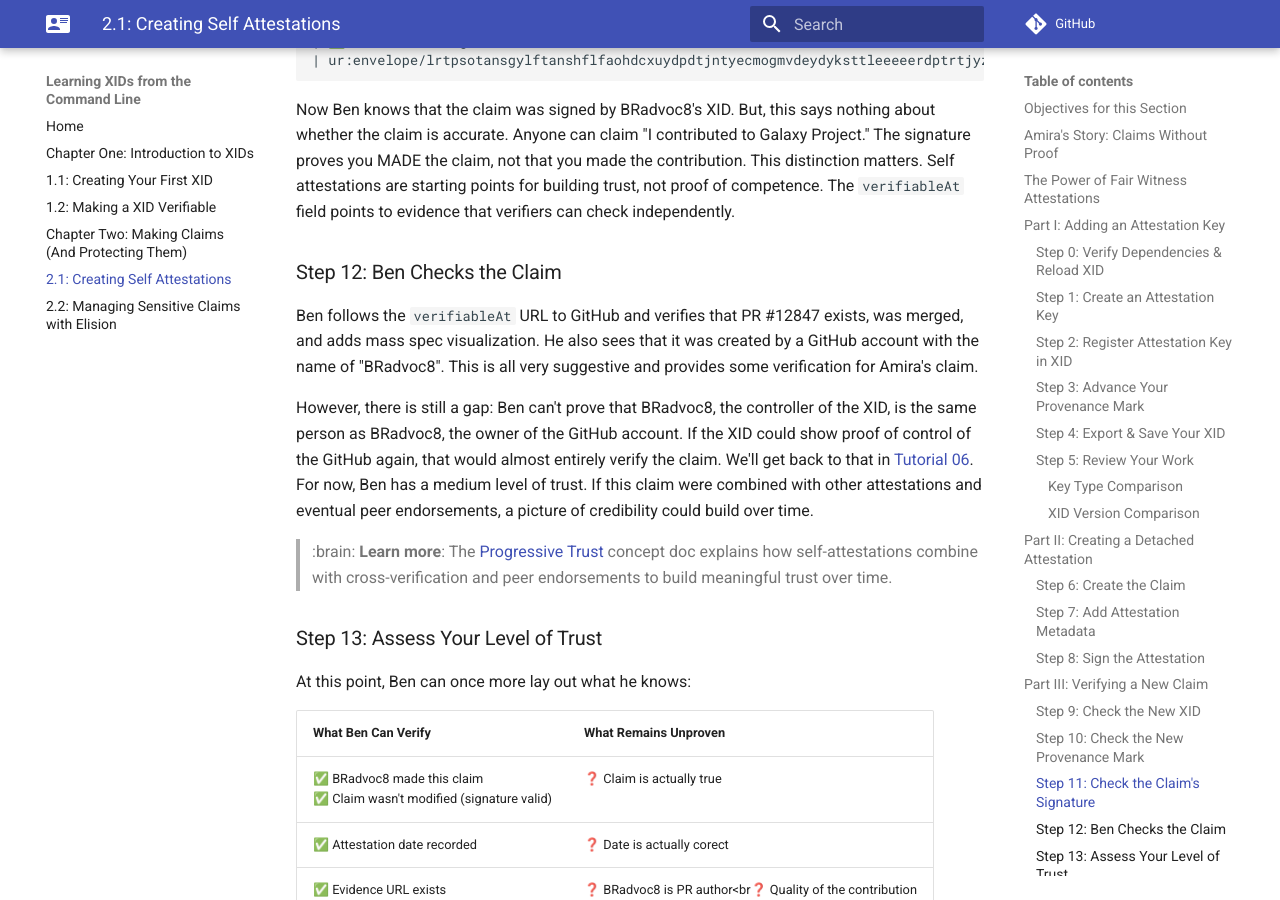
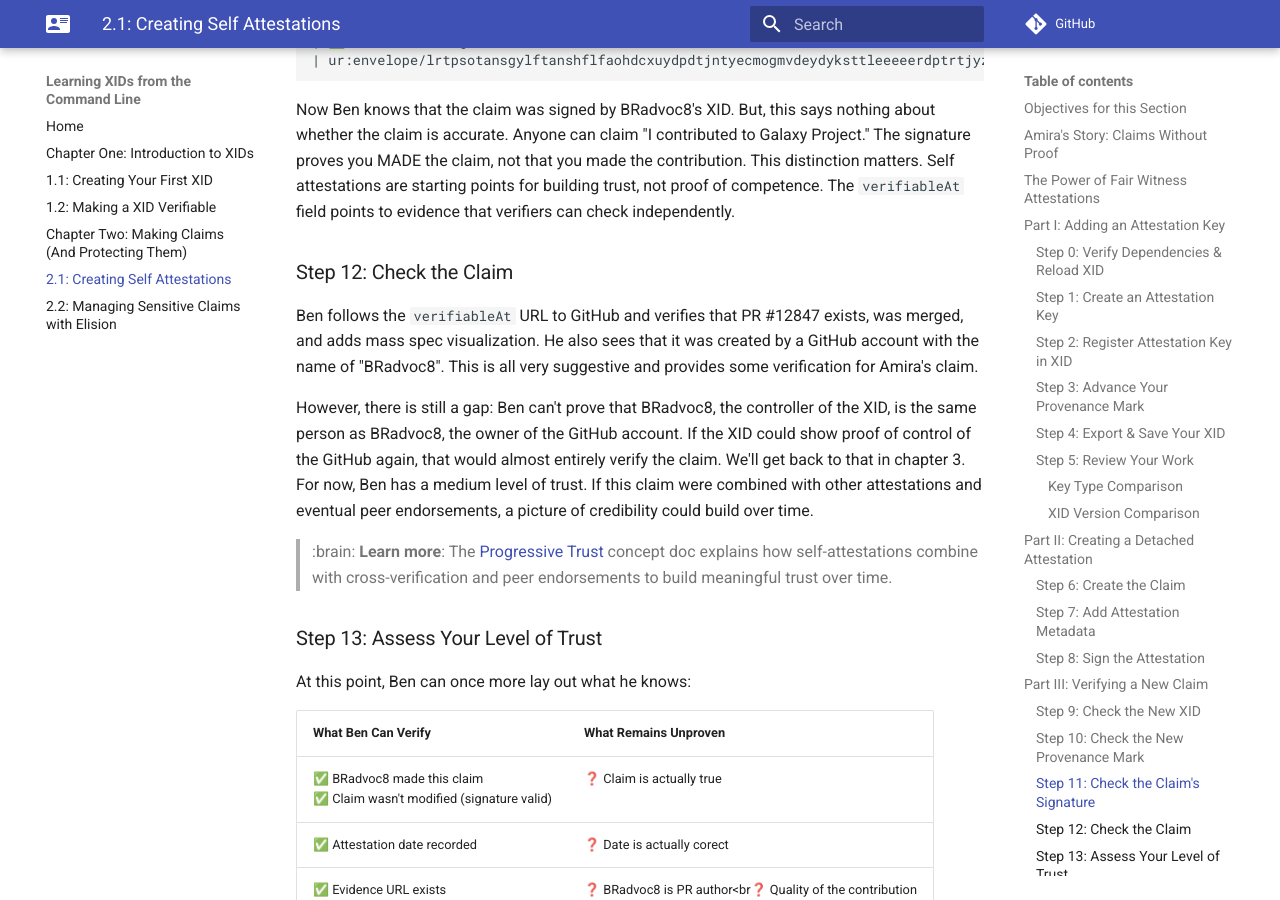
Before and after one commit to BlockchainCommons/XID-Quickstart, an MkDocs documentation site: the page built from docs/02_1_Creating_Self_Attestations.md, in a window 1280 px wide and 900 px high, scrolled down 10456 px. Built offline with MkDocs 1.6.1 and Material for MkDocs 9.7.7, drawn with Linux system fonts in a browser that asks for light colours; comment, search, counter and statistics services are not loaded.

Commit message:
Update 02_1_Creating_Self_Attestations.md

```diff
--- a/docs/02_1_Creating_Self_Attestations.md
+++ b/docs/02_1_Creating_Self_Attestations.md
@@ -446,11 +446,11 @@ matters. Self attestations are starting points for building trust, not
 proof of competence. The `verifiableAt` field points to evidence that
 verifiers can check independently.
 
-### Step 12: Ben Checks the Claim
+### Step 12: Check the Claim
 
 Ben follows the `verifiableAt` URL to GitHub and verifies that PR #12847 exists, was merged, and adds mass spec visualization. He also sees that it was created by a GitHub account with the name of "BRadvoc8". This is all very suggestive and provides some verification for Amira's claim.
 
-However, there is still a gap: Ben can't prove that BRadvoc8, the controller of the XID, is the same person as BRadvoc8, the owner of the GitHub account. If the XID could show proof of control of the GitHub again, that would almost entirely verify the claim. We'll get back to that in [Tutorial 06](06-creating-edges.md). For now, Ben has a medium level of trust. If this claim were combined with other attestations and eventual peer endorsements, a picture of credibility could build over time.
+However, there is still a gap: Ben can't prove that BRadvoc8, the controller of the XID, is the same person as BRadvoc8, the owner of the GitHub account. If the XID could show proof of control of the GitHub again, that would almost entirely verify the claim. We'll get back to that in chapter 3. For now, Ben has a medium level of trust. If this claim were combined with other attestations and eventual peer endorsements, a picture of credibility could build over time.
 
 > :brain: **Learn more**: The [Progressive Trust](https://github.com/BlockchainCommons/XID-Quickstart/tree/main/concepts/progressive-trust.md) concept doc explains how self-attestations combine with cross-verification and peer endorsements to build meaningful trust over time.
 
```
